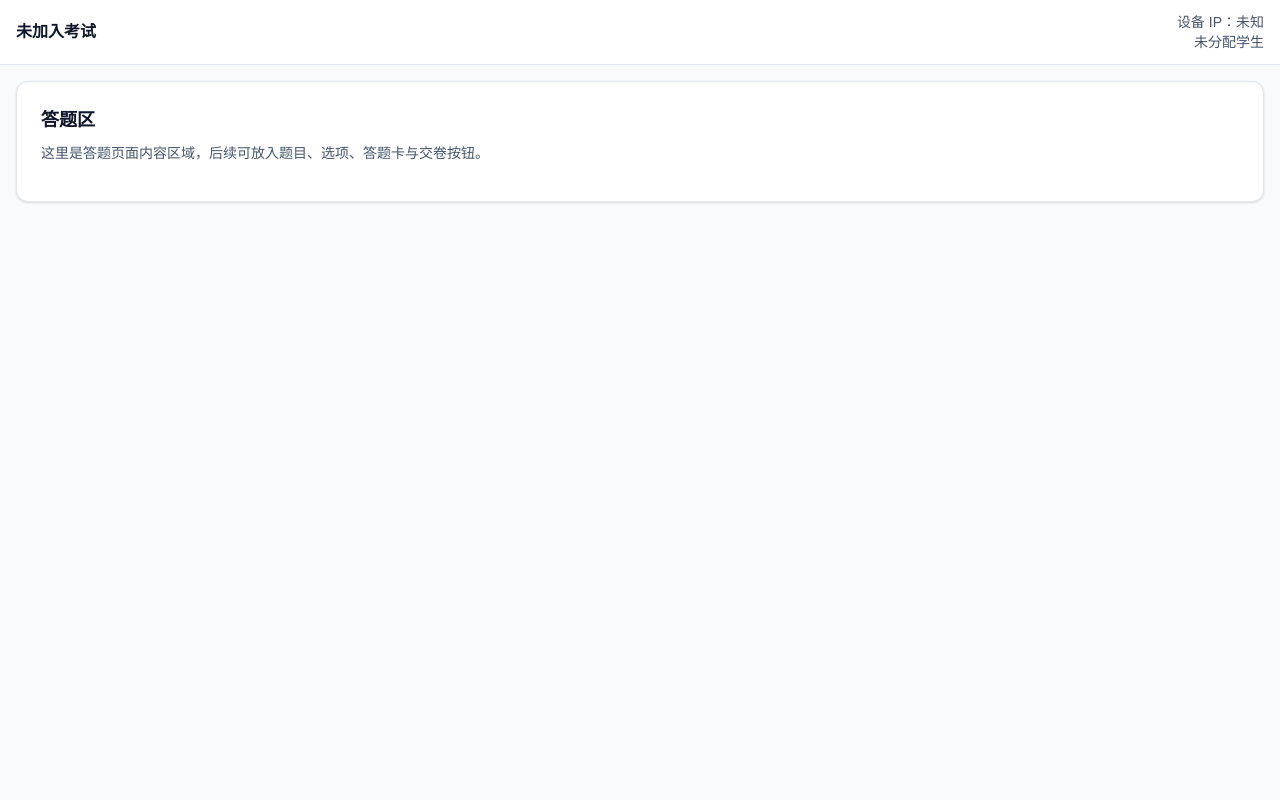
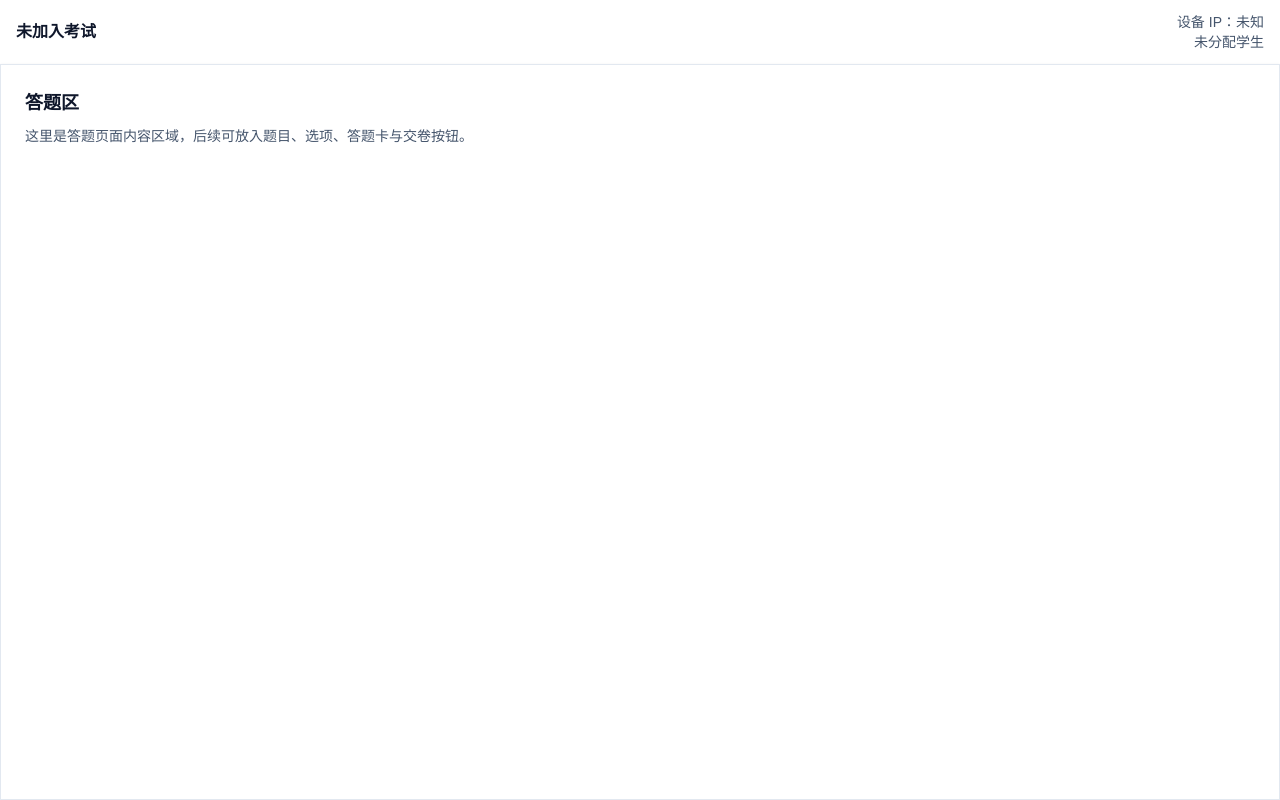
Before and after one commit to XiaoSong-dada/xs-examination, a React (Vite) app in the folder apps/student/: page / in a window 1280 px wide. Built offline with nearby package versions, Linux system fonts and the light colour scheme.

Commit message:
fix:学生端布局

```diff
--- a/apps/student/index.html
+++ b/apps/student/index.html
@@ -8,7 +8,7 @@
   </head>
 
   <body>
-    <div id="root"></div>
+    <div id="root" class="h-full"></div>
     <script type="module" src="/src/main.tsx"></script>
   </body>
 </html>
--- a/apps/student/src/layout/AppHeader.tsx
+++ b/apps/student/src/layout/AppHeader.tsx
@@ -7,7 +7,7 @@ export default function AppHeader() {
   const assigned = useDeviceStore((s) => s.assignedStudent);
 
   return (
-    <header className="border-b border-slate-200 bg-white px-4 py-3">
+    <header className="border-slate-200 bg-white px-4 py-3">
       <div className="mx-auto flex w-full max-w-7xl items-center justify-between">
         <div className="text-base font-semibold text-slate-900">
           {currentExam
--- a/apps/student/src/layout/AppLayout.tsx
+++ b/apps/student/src/layout/AppLayout.tsx
@@ -7,9 +7,9 @@ interface Props {
 
 export default function AppLayout({ children }: Props) {
   return (
-    <div className="min-h-screen bg-slate-50 text-slate-900">
+    <div className="text-slate-900 h-full flex flex-col">
       <AppHeader />
-      <section className="mx-auto w-full h-full max-w-7xl flex-1 px-4 py-4">
+      <section className="mx-auto w-full h-full">
         {/* 内容区：答题区（children） */}
         {children}
       </section>
--- a/apps/student/src/pages/Exam/index.tsx
+++ b/apps/student/src/pages/Exam/index.tsx
@@ -1,6 +1,6 @@
 export default function ExamPage() {
   return (
-    <main className="rounded-xl border border-slate-200 bg-white p-6 shadow-sm h-full">
+    <main className="border border-slate-200 bg-white p-6 shadow-sm h-full">
       <h1 className="text-lg font-semibold text-slate-900">答题区</h1>
       <p className="mt-2 text-sm text-slate-600">
         这里是答题页面内容区域，后续可放入题目、选项、答题卡与交卷按钮。
```
Also changed, not shown: 1 other file (tests, documents, lock files or other folders).
